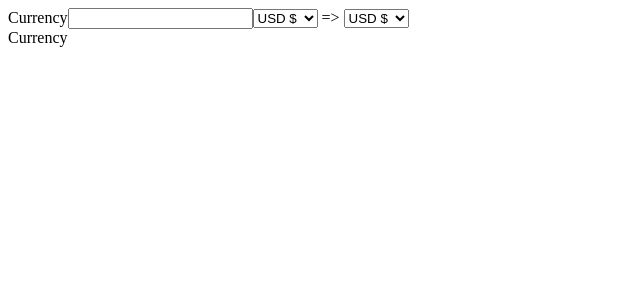
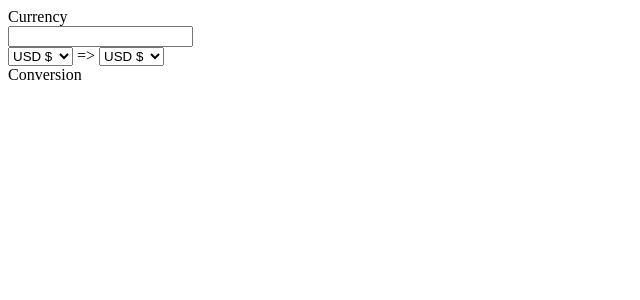
Before and after one commit to tferguson1028/Perscholas-API_Practice, a React (Create React App) app: page / in a window 1280 px wide. Shown: the top 300 px of the page, without its empty margins (0-640 px from the left). Built offline with nearby package versions, Linux system fonts and the light colour scheme.

Commit message:
Refactoring

```diff
--- a/src/App.jsx
+++ b/src/App.jsx
@@ -9,7 +9,7 @@ const CURRENCY_ACTIONS =
   SET_INPUT: 0,
   SET_SYMBOL: 1,
   SET_CONVERSION: 2,
-  CALCULATE: -1
+  // CALCULATE: -1
 }
 
 function conversionSetter(state, action)
@@ -32,9 +32,8 @@ function conversionSetter(state, action)
       retState.conversionType = String(action.payload.value);
       break;
 
-    case CURRENCY_ACTIONS.CALCULATE:
-
-      break;
+    // case CURRENCY_ACTIONS.CALCULATE:
+    //   break;
   }
 
   return retState;
@@ -55,22 +54,19 @@ function App() {
     dispatch({ type: CURRENCY_ACTIONS.CALCULATE });
   }, [values]);
 
-  function calculateOutput(input, inputType, conversion)
-  {
-
-    return null;
-  }
-
   return (
     <div className="App">
-      <div className='input'>
-        <span><CurrencyInput actions={CURRENCY_ACTIONS} setFunc={dispatch}/></span>
-        <span> => </span>
-        <span><CurrencyType /></span>
+      <CurrencyInput actions={CURRENCY_ACTIONS} setFunc={dispatch}/>
+      <div className="Conversion">
+        <CurrencyType />
+        <span> {"=>"} </span>
+        <CurrencyType />
       </div>
-      <div className='output'>
-        <CalculateAPI />
-      </div>
+      <CalculateAPI
+        inputValue={values.inputValue}
+        inputType={values.inputType}
+        convertTo={values.conversionType}
+      />
     </div>
   );
 }
--- a/src/components/CalculateAPI.jsx
+++ b/src/components/CalculateAPI.jsx
@@ -14,10 +14,10 @@ function CalculateAPI(props)
   }
 
   return (
-    <>
-      <div>Currency</div>
+    <div className="Output">
+      <div>Conversion</div>
 
-    </>
+    </div>
   )
 }
 
--- a/src/components/CurrencyInput.jsx
+++ b/src/components/CurrencyInput.jsx
@@ -5,8 +5,8 @@ function CurrencyInput(props) {
   console.log(props);
 
   return (
-    <>
-      <span>Currency</span>
+    <div className="Input">
+      <div>Currency</div>
       <input onChange={(e) =>
         props.setFunc(
         {
@@ -14,8 +14,7 @@ function CurrencyInput(props) {
           payload: { value: e.target.value }
         })
       } type="number" name="moneyVal" />
-      <CurrencyType />
-    </>
+    </div>
   )
 }
 
--- a/src/components/CurrencyType.jsx
+++ b/src/components/CurrencyType.jsx
@@ -3,16 +3,15 @@ import currencyTypes from '../models/Currencies';
 
 function CurrencyType() {
   return (
-    <>
-      {/* <label htmlFor="currency">Currency Type</label> */}
+    <span className="TypeInput">
       <select name="currency">
       {
-        Object.keys(currencyTypes).map((key) =>
-          {return <option value={currencyTypes[key].code}>{currencyTypes[key].code} {currencyTypes[key].symbol}</option>
+        Object.keys(currencyTypes).map((key, index) =>
+          {return <option key={currencyTypes[key].code} value={currencyTypes[key].code}>{currencyTypes[key].code} {currencyTypes[key].symbol}</option>
         })
       }
       </select>
-    </>
+    </span>
   )
 }
 
```
